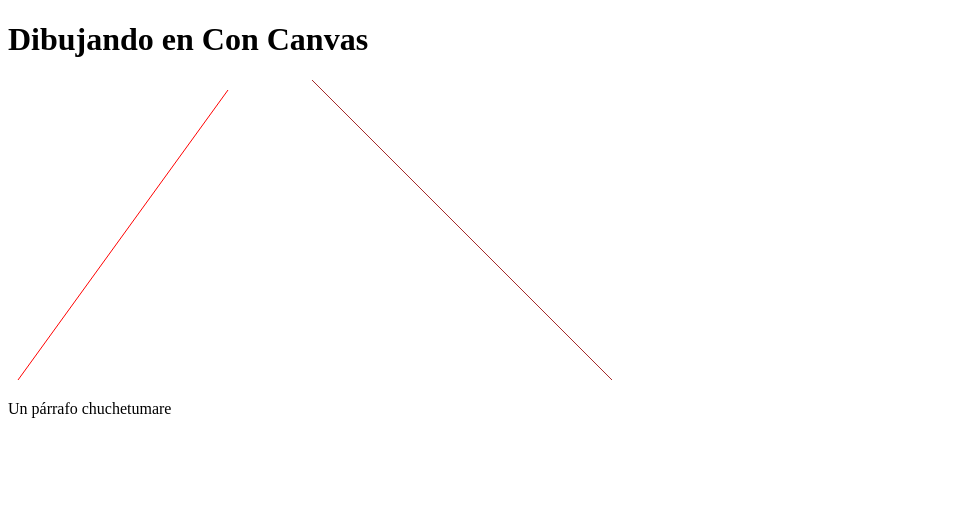
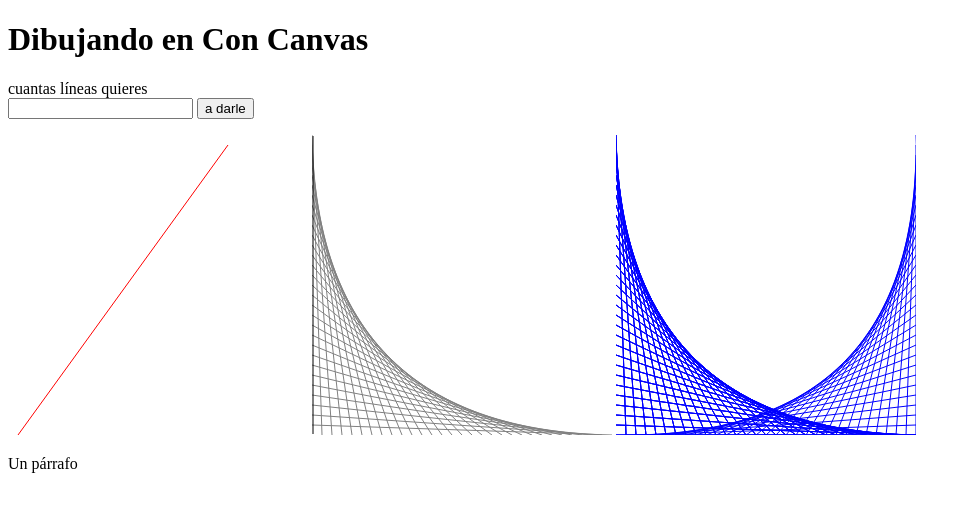
Before and after one commit to Greimer29/ProgBasic, a plain HTML site: page calculadora de peso universal/canvas/dibujo.html in a window 1280 px wide. Shown: the whole page, without its empty margins (0-971 px from the left). Drawn offline with Linux system fonts and the light colour scheme.

Commit message:
agregamos dibujo en canvas part2

```diff
--- a/calculadora de peso universal/canvas/dibujo.html
+++ b/calculadora de peso universal/canvas/dibujo.html
@@ -9,10 +9,15 @@
 
 <body>
     <h1>Dibujando en Con Canvas</h1>
+    <p>cuantas líneas quieres <br>
+        <input type="text" id="texto_lineas" />
+        <input type="button" value="a darle" id="boton">
+    </p>
     <canvas width="300px" height="300px" id="dibujito"></canvas>
-    <canvas width="300px" height="300px" id="elpepe"></canvas>
+    <canvas width="300px" height="300px" id="elsuyo"></canvas>
+    <canvas width="300px" height="300px" id="elmio"></canvas>
     <p>
-        Un párrafo chuchetumare
+        Un párrafo
     </p>
     <script src="dibujo.js"></script>
 </body>
--- a/calculadora de peso universal/canvas/dibujo.js
+++ b/calculadora de peso universal/canvas/dibujo.js
@@ -1,3 +1,13 @@
+var texto = document.getElementById("texto_lineas");
+var boton = document.getElementById("boton");
+
+boton.addEventListener('click', dibujoPorClick);
+
+function dibujoPorClick() {
+
+    var xxx = parseInt(texto.value);
+}
+
 var d = document.getElementById('dibujito');
 var lienzo = d.getContext("2d");
 
@@ -19,16 +29,75 @@ function dibujar(color, xini, yini, xfin, yfin) {
 
 dibujar("red", 10, 300, 220, 10);
 
-var can = document.getElementById("elpepe");
+//elmio
+var can = document.getElementById("elmio");
 var hoja = can.getContext("2d");
 
-function dele() {
+var limite = 300;
+var line = 0;
+
+function dele(color, xini, yini, xfin, yfin) {
     hoja.beginPath();
-    hoja.strokeStyle = "brown";
-    hoja.moveTo(0, 0);
-    hoja.lineTo(300, 300);
+    hoja.strokeStyle = color;
+    hoja.moveTo(xini, yini);
+    hoja.lineTo(xfin, yfin);
     hoja.stroke();
     hoja.closePath();
 }
 
-dele();
+for (let a = 0; a < limite; a++) {
+    let yini, xfin;
+    yini = 10 * a;
+    xfin = 10 * (a + 1);
+    dele("blue", 0, yini, xfin, 300);
+}
+for (let a = 0; a < limite; a++) {
+    let xini, yfin
+    xini = 10 * (a + 1);
+    yfin = 300 - (10 * a);
+    dele("blue", xini, 300, 300, yfin);
+}
+for (let a = 0; a < limite; a++) {
+    yini = 10 * a;
+    xfin = 10 * (a + 1);
+    dele("blue", 0, yini, xfin, 300);
+}
+for (let a = 0; a < limite; a++) {
+    yini = 10 * a;
+    xfin = 10 * (a + 1);
+    dele("blue", 0, yini, xfin, 300);
+}
+
+//el suyo
+var f = document.getElementById("elsuyo");
+var lienzo2 = f.getContext("2d");
+
+var lineas = 30;
+var l = 0;
+var yi, xf;
+
+/*
+for(l = 0; l < lineas; l++){
+    yi = 10 * l;
+    xf = 10 *(l+1);
+    dibujarLinea("grey", 0, yi, xf, 300);
+}
+*/
+
+while (l < lineas) {
+    yi = 10 * l;
+    xf = 10 * (l + 1);
+    dibujarLinea("grey", 0, yi, xf, 300);
+    l = l + 1;
+}
+
+dibujarLinea("black", 1, 1, 1, 299);
+
+function dibujarLinea(color, xini, yini, xfin, yfin) {
+    lienzo2.beginPath();
+    lienzo2.strokeStyle = color;
+    lienzo2.moveTo(xini, yini);
+    lienzo2.lineTo(xfin, yfin);
+    lienzo2.stroke();
+    lienzo2.closePath();
+}
```
